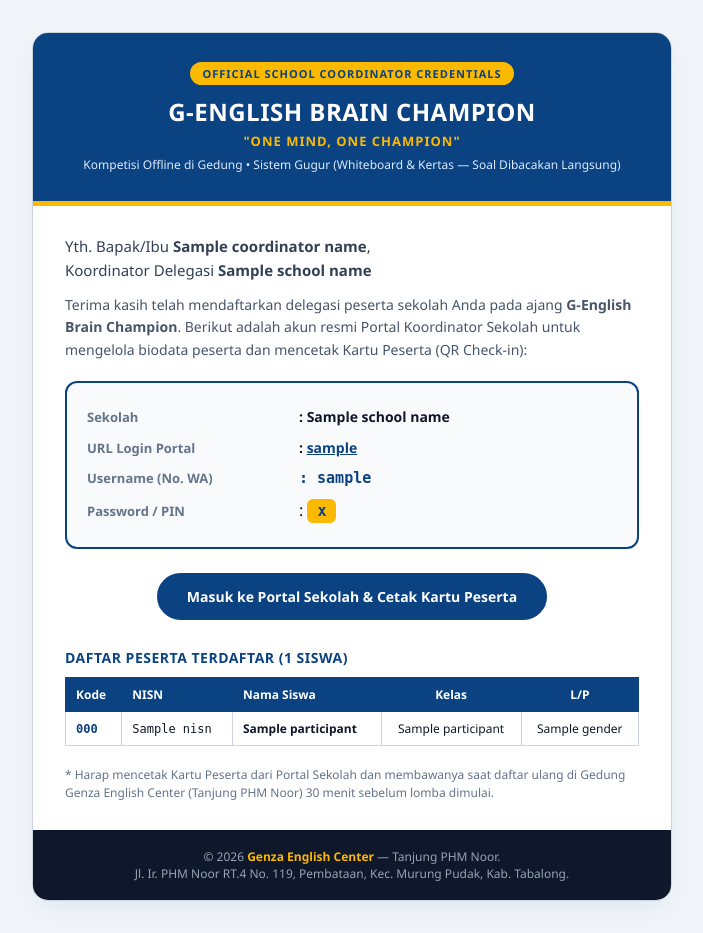
After one commit to ahmadbakeri/g-english-test, a Laravel app: template resources/views/emails/school-credentials.blade.php in a window 1280 px wide. The commit adds this page. Shown: the whole page, without its empty margins (288-991 px from the left). Run offline with Laravel 12, Linux system fonts and the light colour scheme; the template is opened without the code that fills it: most values are stand-ins (such as "Sample title", 1, 10 or a date in 2020); parts of the project's set-up code (start-up, migrations or seed data) failed here and were passed over; some libraries are stand-ins or nearby versions.

Commit message:
feat: add queued SchoolAccountCredentialsMail delivery and Admin resend action

```diff
--- a/app/Livewire/BrainChampionRegistration.php
+++ b/app/Livewire/BrainChampionRegistration.php
@@ -2,11 +2,13 @@
 
 namespace App\Livewire;
 
+use App\Mail\SchoolAccountCredentialsMail;
 use App\Models\Admission;
 use App\Models\Student;
 use App\Models\User;
 use Illuminate\Support\Facades\DB;
 use Illuminate\Support\Facades\Hash;
+use Illuminate\Support\Facades\Mail;
 use Illuminate\Support\Str;
 use Illuminate\Validation\ValidationException;
 use Livewire\Attributes\Layout;
@@ -22,17 +24,19 @@ class BrainChampionRegistration extends Component
     public string $school_name = '';
     public string $pic_name = '';
     public string $pic_phone = '';
+    public string $school_email = '';
     public string $school_password = '';
 
     public string $lastSubmittedSchool = '';
     public string $lastSubmittedPicName = '';
     public string $lastSubmittedPicPhone = '';
+    public string $lastSubmittedEmail = '';
     public string $lastSubmittedAt = '';
 
     /**
      * School login credentials generated/updated on submission.
      *
-     * @var array{login_url?: string, username?: string, password?: string, school_name?: string, pic_name?: string}
+     * @var array{login_url?: string, username?: string, password?: string, email?: string, school_name?: string, pic_name?: string}
      */
     public array $schoolCredentials = [];
 
@@ -173,11 +177,14 @@ class BrainChampionRegistration extends Component
             'school_name' => 'required|string|min:3|max:255',
             'pic_name' => 'required|string|min:2|max:255',
             'pic_phone' => 'required|string|min:8|max:25',
+            'school_email' => 'required|email|max:255',
             'school_password' => 'nullable|string|min:4|max:50',
         ], [
             'school_name.required' => 'Nama sekolah wajib diisi.',
             'pic_name.required' => 'Nama Guru Pendamping wajib diisi.',
             'pic_phone.required' => 'Nomor WhatsApp Guru Pendamping wajib diisi.',
+            'school_email.required' => 'Alamat Email Sekolah / Pendamping wajib diisi untuk pengiriman akun login.',
+            'school_email.email' => 'Format alamat email tidak valid.',
             'school_password.min' => 'Password / PIN sekolah minimal 4 karakter.',
         ]);
 
@@ -185,6 +192,7 @@ class BrainChampionRegistration extends Component
         $cleanSchoolName = trim((string) preg_replace('/\s+/', ' ', $this->school_name));
         $normalizedSchool = self::normalizeSchoolName($cleanSchoolName);
         $coordinatorPhone = preg_replace('/\s+/', '', trim($this->pic_phone)) ?: trim($this->pic_phone);
+        $cleanSchoolEmail = strtolower(trim($this->school_email));
 
         // Collect & validate non-empty participant entries from active grades
         $entriesByGrade = [];
@@ -252,7 +260,7 @@ class BrainChampionRegistration extends Component
             ? trim($this->school_password)
             : Str::upper(Str::random(6));
 
-        $createdRecords = DB::transaction(function () use ($entriesByGrade, $cleanSchoolName, $normalizedSchool, $coordinatorPhone, $plainPassword) {
+        $createdRecords = DB::transaction(function () use ($entriesByGrade, $cleanSchoolName, $normalizedSchool, $coordinatorPhone, $cleanSchoolEmail, $plainPassword) {
             // Lock all Brain Champion admission rows to prevent race conditions under concurrent requests
             $lockedRows = Admission::query()
                 ->where('course_level', self::EVENT_TAG)
@@ -261,25 +269,31 @@ class BrainChampionRegistration extends Component
                 ->get();
 
             // 1. Auto-provision / Find School User account (role = 'school', username = $coordinatorPhone)
-            $schoolEmail = preg_replace('/[^a-zA-Z0-9]/', '', $coordinatorPhone) . '@school.g-english.com';
             $schoolUser = User::where('username', $coordinatorPhone)->first();
+            $resolvedEmail = $cleanSchoolEmail;
 
             if (!$schoolUser) {
-                if (User::where('email', $schoolEmail)->exists()) {
-                    $schoolEmail = preg_replace('/[^a-zA-Z0-9]/', '', $coordinatorPhone) . '_' . rand(100, 999) . '@school.g-english.com';
+                if (User::where('email', $resolvedEmail)->exists()) {
+                    $schoolUser = User::where('email', $resolvedEmail)->first();
                 }
+            }
 
+            if (!$schoolUser) {
                 $schoolUser = User::create([
                     'username' => $coordinatorPhone,
                     'name' => $cleanSchoolName,
-                    'email' => $schoolEmail,
+                    'email' => $resolvedEmail,
                     'password' => Hash::make($plainPassword),
                     'role' => 'school',
                 ]);
             } else {
                 $updates = ['password' => Hash::make($plainPassword)];
-                if ($schoolUser->role === 'parent' || $schoolUser->role === 'school') {
+                if (in_array($schoolUser->role, ['parent', 'school'], true)) {
                     $updates['name'] = $cleanSchoolName;
+                    $updates['role'] = 'school';
+                }
+                if (!User::where('email', $resolvedEmail)->where('id', '!=', $schoolUser->id)->exists()) {
+                    $updates['email'] = $resolvedEmail;
                 }
                 $schoolUser->update($updates);
             }
@@ -392,15 +406,29 @@ class BrainChampionRegistration extends Component
         $this->lastSubmittedSchool = $cleanSchoolName;
         $this->lastSubmittedPicName = trim($this->pic_name);
         $this->lastSubmittedPicPhone = $coordinatorPhone;
+        $this->lastSubmittedEmail = $cleanSchoolEmail;
         $this->lastSubmittedAt = now()->translatedFormat('d F Y, H:i') . ' WITA';
         $this->schoolCredentials = [
             'login_url' => route('login'),
             'username' => $coordinatorPhone,
             'password' => $plainPassword,
+            'email' => $cleanSchoolEmail,
             'school_name' => $cleanSchoolName,
             'pic_name' => trim($this->pic_name),
         ];
         $this->registeredResults = $createdRecords;
+
+        if ($cleanSchoolEmail !== '') {
+            Mail::to($cleanSchoolEmail)->queue(new SchoolAccountCredentialsMail(
+                schoolName: $cleanSchoolName,
+                coordinatorName: trim($this->pic_name),
+                loginUrl: url('/login'),
+                username: $coordinatorPhone,
+                plainPassword: $plainPassword,
+                participants: $createdRecords,
+            ));
+        }
+
         $this->participants = [];
         $this->initializeParticipantSlots();
     }
--- /dev/null
+++ b/resources/views/emails/school-credentials.blade.php
@@ -0,0 +1,136 @@
+<!DOCTYPE html>
+<html lang="id">
+<head>
+    <meta charset="UTF-8">
+    <meta name="viewport" content="width=device-width, initial-scale=1.0">
+    <title>Akses Portal Sekolah G-English Brain Champion</title>
+</head>
+<body style="margin: 0; padding: 0; background-color: #f1f5f9; font-family: 'Segoe UI', Tahoma, Geneva, Verdana, sans-serif; color: #0f172a;">
+    <table width="100%" cellpadding="0" cellspacing="0" role="presentation" style="background-color: #f1f5f9; padding: 32px 16px;">
+        <tr>
+            <td align="center">
+                <table width="100%" cellpadding="0" cellspacing="0" role="presentation" style="max-width: 640px; background-color: #ffffff; border-radius: 16px; overflow: hidden; border: 1px solid #cbd5e1; box-shadow: 0 10px 25px -5px rgba(10, 66, 130, 0.08);">
+                    <!-- Header -->
+                    <tr>
+                        <td style="background-color: #0a4282; padding: 28px 32px; border-bottom: 5px solid #fbb900; text-align: center;">
+                            <div style="display: inline-block; background-color: #fbb900; color: #0a4282; font-size: 11px; font-weight: 800; text-transform: uppercase; letter-spacing: 1px; padding: 4px 12px; border-radius: 999px; margin-bottom: 10px;">
+                                Official School Coordinator Credentials
+                            </div>
+                            <h1 style="margin: 0; color: #ffffff; font-size: 24px; font-weight: 900; letter-spacing: 0.5px;">
+                                G-ENGLISH BRAIN CHAMPION
+                            </h1>
+                            <p style="margin: 4px 0 0 0; color: #fbb900; font-size: 13px; font-weight: 800; letter-spacing: 1px;">
+                                "ONE MIND, ONE CHAMPION"
+                            </p>
+                            <p style="margin: 6px 0 0 0; color: #dbeafe; font-size: 12px;">
+                                Kompetisi Offline di Gedung &bull; Sistem Gugur (Whiteboard &amp; Kertas — Soal Dibacakan Langsung)
+                            </p>
+                        </td>
+                    </tr>
+
+                    <!-- Greeting & Credentials -->
+                    <tr>
+                        <td style="padding: 28px 32px;">
+                            <p style="margin: 0 0 12px 0; font-size: 15px; line-height: 1.6; color: #334155;">
+                                Yth. Bapak/Ibu <strong>{{ $coordinatorName }}</strong>,<br>
+                                Koordinator Delegasi <strong>{{ $schoolName }}</strong>
+                            </p>
+                            <p style="margin: 0 0 20px 0; font-size: 14px; line-height: 1.6; color: #475569;">
+                                Terima kasih telah mendaftarkan delegasi peserta sekolah Anda pada ajang <strong>G-English Brain Champion</strong>. Berikut adalah akun resmi Portal Koordinator Sekolah untuk mengelola biodata peserta dan mencetak Kartu Peserta (QR Check-in):
+                            </p>
+
+                            <!-- Credential Box -->
+                            <table width="100%" cellpadding="0" cellspacing="0" role="presentation" style="background-color: #f8fafc; border: 2px solid #0a4282; border-radius: 12px; margin-bottom: 24px;">
+                                <tr>
+                                    <td style="padding: 18px 20px;">
+                                        <table width="100%" cellpadding="0" cellspacing="0" role="presentation">
+                                            <tr>
+                                                <td style="padding: 6px 0; font-size: 13px; color: #64748b; width: 40%; font-weight: 600;">Sekolah</td>
+                                                <td style="padding: 6px 0; font-size: 14px; color: #0f172a; font-weight: 800;">: {{ $schoolName }}</td>
+                                            </tr>
+                                            <tr>
+                                                <td style="padding: 6px 0; font-size: 13px; color: #64748b; font-weight: 600;">URL Login Portal</td>
+                                                <td style="padding: 6px 0; font-size: 14px; font-weight: 800;">
+                                                    : <a href="{{ $loginUrl }}" style="color: #0a4282; text-decoration: underline;">{{ $loginUrl }}</a>
+                                                </td>
+                                            </tr>
+                                            <tr>
+                                                <td style="padding: 6px 0; font-size: 13px; color: #64748b; font-weight: 600;">Username (No. WA)</td>
+                                                <td style="padding: 6px 0; font-size: 15px; color: #0a4282; font-family: monospace; font-weight: 900;">: {{ $username }}</td>
+                                            </tr>
+                                            <tr>
+                                                <td style="padding: 6px 0; font-size: 13px; color: #64748b; font-weight: 600;">Password / PIN</td>
+                                                <td style="padding: 6px 0;">
+                                                    : <span style="display: inline-block; background-color: #fbb900; color: #0a4282; font-family: monospace; font-size: 15px; font-weight: 900; padding: 3px 10px; border-radius: 6px;">{{ $plainPassword }}</span>
+                                                </td>
+                                            </tr>
+                                        </table>
+                                    </td>
+                                </tr>
+                            </table>
+
+                            <!-- CTA Button -->
+                            <div style="text-align: center; margin-bottom: 28px;">
+                                <a href="{{ $loginUrl }}" style="display: inline-block; background-color: #0a4282; color: #ffffff; font-size: 14px; font-weight: 800; text-decoration: none; padding: 12px 28px; border-radius: 999px; border: 2px solid #0a4282;">
+                                    Masuk ke Portal Sekolah &amp; Cetak Kartu Peserta
+                                </a>
+                            </div>
+
+                            <!-- Participants List -->
+                            @if(count($participants) > 0)
+                                <h3 style="margin: 0 0 10px 0; font-size: 14px; font-weight: 800; color: #0a4282; text-transform: uppercase; letter-spacing: 0.5px;">
+                                    Daftar Peserta Terdaftar ({{ count($participants) }} Siswa)
+                                </h3>
+                                <table width="100%" cellpadding="0" cellspacing="0" role="presentation" style="border-collapse: collapse; border: 1px solid #cbd5e1; font-size: 12px; margin-bottom: 20px;">
+                                    <thead>
+                                        <tr style="background-color: #0a4282; color: #ffffff;">
+                                            <th align="left" style="padding: 8px 10px; border: 1px solid #0a4282;">Kode</th>
+                                            <th align="left" style="padding: 8px 10px; border: 1px solid #0a4282;">NISN</th>
+                                            <th align="left" style="padding: 8px 10px; border: 1px solid #0a4282;">Nama Siswa</th>
+                                            <th align="center" style="padding: 8px 10px; border: 1px solid #0a4282;">Kelas</th>
+                                            <th align="center" style="padding: 8px 10px; border: 1px solid #0a4282;">L/P</th>
+                                        </tr>
+                                    </thead>
+                                    <tbody>
+                                        @foreach($participants as $p)
+                                            <tr>
+                                                <td style="padding: 8px 10px; border: 1px solid #cbd5e1; font-family: monospace; font-weight: 800; color: #0a4282;">
+                                                    {{ $p['competition_code'] ?? ($p['registration_number'] ?? '-') }}
+                                                </td>
+                                                <td style="padding: 8px 10px; border: 1px solid #cbd5e1; font-family: monospace;">
+                                                    {{ $p['nisn'] ?? '-' }}
+                                                </td>
+                                                <td style="padding: 8px 10px; border: 1px solid #cbd5e1; font-weight: 700;">
+                                                    {{ $p['name'] ?? '-' }}
+                                                </td>
+                                                <td align="center" style="padding: 8px 10px; border: 1px solid #cbd5e1;">
+                                                    {{ $p['class_name'] ?? '-' }}
+                                                </td>
+                                                <td align="center" style="padding: 8px 10px; border: 1px solid #cbd5e1;">
+                                                    {{ $p['gender'] ?? 'L' }}
+                                                </td>
+                                            </tr>
+                                        @endforeach
+                                    </tbody>
+                                </table>
+                            @endif
+
+                            <p style="margin: 0; font-size: 12px; line-height: 1.5; color: #64748b;">
+                                * Harap mencetak Kartu Peserta dari Portal Sekolah dan membawanya saat daftar ulang di Gedung Genza English Center (Tanjung PHM Noor) 30 menit sebelum lomba dimulai.
+                            </p>
+                        </td>
+                    </tr>
+
+                    <!-- Footer -->
+                    <tr>
+                        <td style="background-color: #0f172a; color: #94a3b8; padding: 18px 32px; text-align: center; font-size: 12px;">
+                            &copy; {{ date('Y') }} <strong style="color: #fbb900;">Genza English Center</strong> — Tanjung PHM Noor.<br>
+                            Jl. Ir. PHM Noor RT.4 No. 119, Pembataan, Kec. Murung Pudak, Kab. Tabalong.
+                        </td>
+                    </tr>
+                </table>
+            </td>
+        </tr>
+    </table>
+</body>
+</html>
```
Also changed, not shown: app/Filament/Resources/HR/StudentResource.php (+70 -0 lines), app/Filament/Resources/HR/StudentResource/Pages/ListStudents.php (+61 -0 lines), app/Mail/SchoolAccountCredentialsMail.php (added, +46 -0 lines), resources/views/livewire/brain-champion-registration.blade.php (+10 -2 lines).
